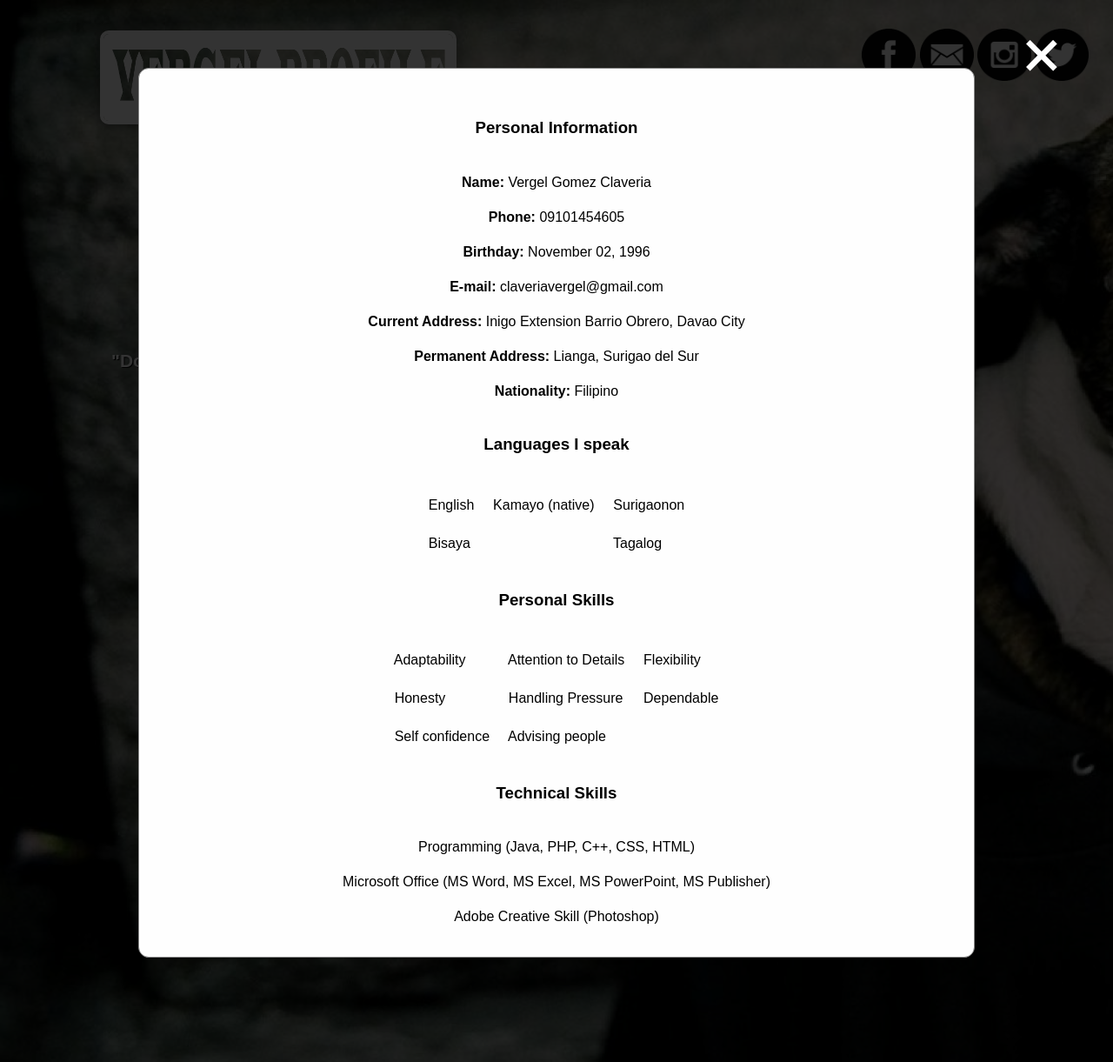
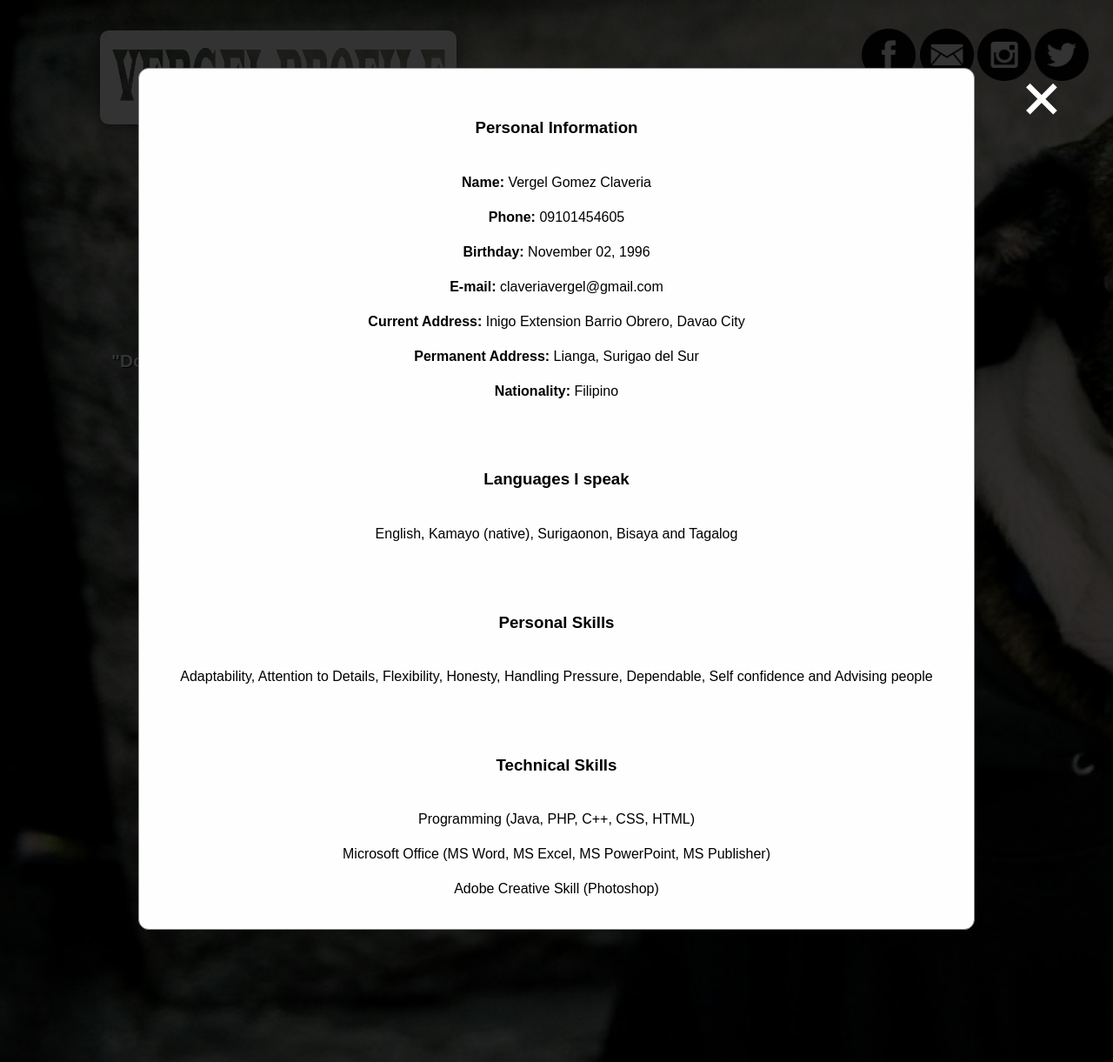
Before and after one commit to vclaveria/CLAVERIA_Vergel_PersonalWebsite, a PHP site: page / in a window 1280 px wide, after a click on "ABOUT ME". Shown: the whole page at 87% size. Run offline with PHP 8.4, Linux system fonts and the light colour scheme.

Commit message:
updating the content in about me modal. can see if you click the about me button in home page of the website

```diff
--- a/index.php
+++ b/index.php
@@ -110,7 +110,7 @@
   .close {
     position: absolute;
     right: 57px;
-    top: 0px;
+    top: 50px;
     color: white;
     font-size: 90px;
     font-weight: bold;
@@ -180,11 +180,7 @@
     text-shadow: 1px 1px black;
       }
 
-  .table {
-    font-size: 16px;
 
-    line-height: 2.5;
-  }
 
 
 </style>
@@ -241,62 +237,20 @@
                   <strong>E-mail:</strong> claveriavergel@gmail.com </a> <br>
                   <strong>Current Address:</strong> Inigo Extension Barrio Obrero, Davao City <br>
                   <strong>Permanent Address:</strong> Lianga, Surigao del Sur <br>
-                  <strong>Nationality:</strong> Filipino
-          </center>
+                  <strong>Nationality:</strong> Filipino <br> <br>
 
 
-          <center>
-          <table class="table">
-                <tr>
-                  <th></th>
-                  <th<strong><h3>Languages I speak</h3></strong></th>
-                  <th></th>
-                </tr>
-                <tr>
-                  <td>&nbsp English &nbsp</td>
-                  <td>&nbsp Kamayo (native) &nbsp</td>
-                  <td>&nbsp Surigaonon &nbsp</td>
-                </tr>
-              <tr>
-                  <td>&nbsp Bisaya &nbsp</td>
-                  <td></td>
-                  <td>&nbsp Tagalog &nbsp</td>
-              </tr>
-          </table>
-          </center>
+              <strong><h3>Languages I speak</h3></strong>
+                  English, Kamayo (native),  Surigaonon,  Bisaya and Tagalog
 
+                  <br> <br>
+                  <strong><h3>Personal Skills</h3></strong>
+                   Adaptability, Attention to Details, Flexibility, Honesty, Handling Pressure, Dependable, Self confidence and Advising people
+                  <br> <br>
 
-          <center>
-          <table class="table">
-                <tr>
-                  <th></th>
-                  <th<strong><h3>Personal Skills</h3></strong></th>
-                  <th></th>
-                </tr>
-                <tr>
-                  <td>&nbsp Adaptability &nbsp</td>
-                  <td>&nbsp Attention to Details &nbsp</td>
-                  <td>&nbsp Flexibility &nbsp</td>
-                </tr>
-              <tr>
-                  <td>&nbsp Honesty &nbsp</td>
-                  <td>&nbsp Handling Pressure &nbsp</td>
-                  <td>&nbsp Dependable &nbsp</td>
-              </tr>
-              <tr>
-                  <td>&nbsp Self confidence &nbsp</td>
-                  <td>&nbsp Advising people &nbsp</td>
-              </tr>
-          </table>
-          </center>
-
-
-          <center>
           <strong><h3>Technical Skills</h3></strong>
               Programming (Java, PHP, C++, CSS, HTML) <br>
-
               Microsoft Office (MS Word, MS Excel, MS PowerPoint, MS Publisher) <br>
-
               Adobe Creative Skill (Photoshop) <br>
           </center>
 
```
